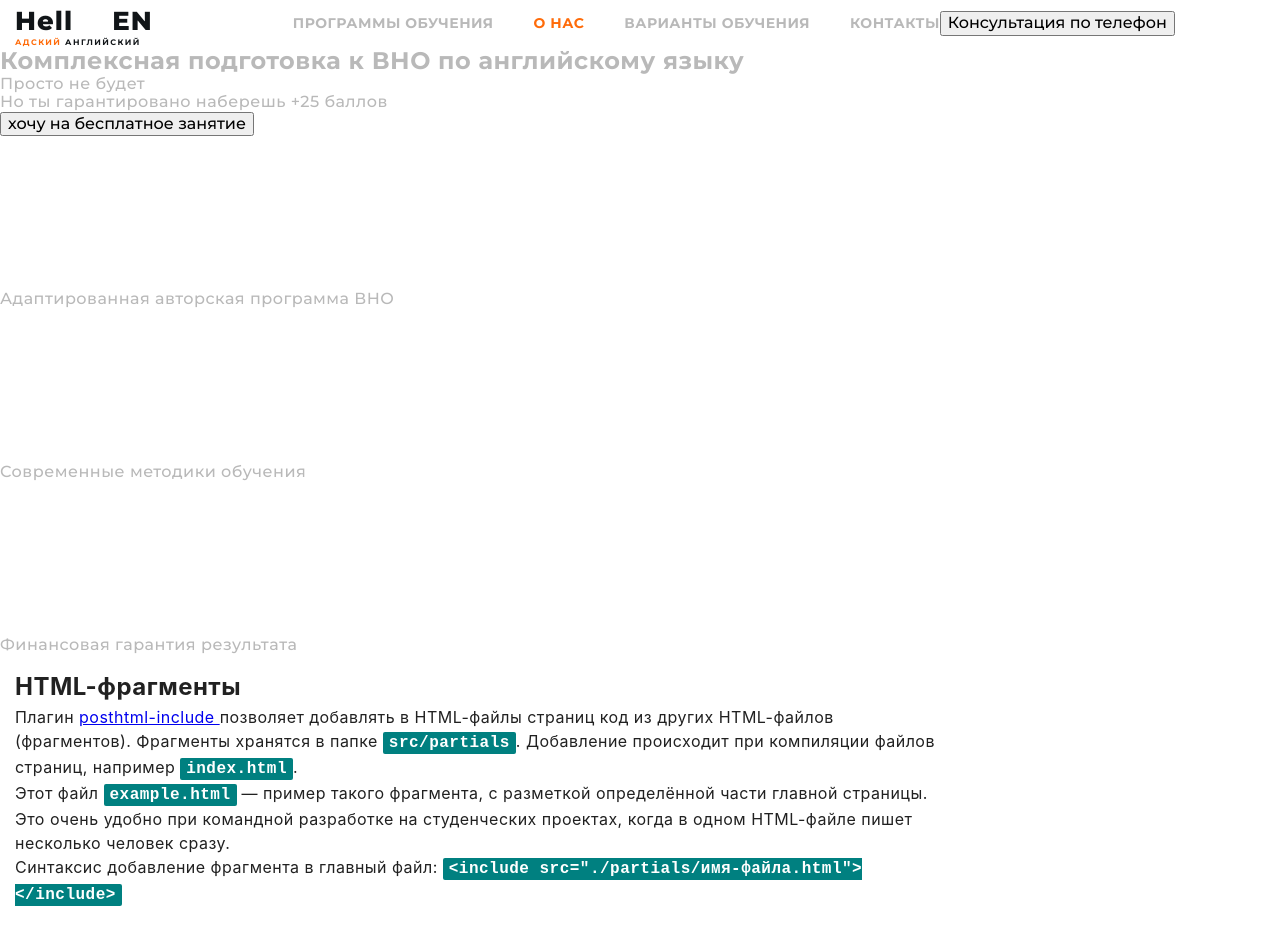
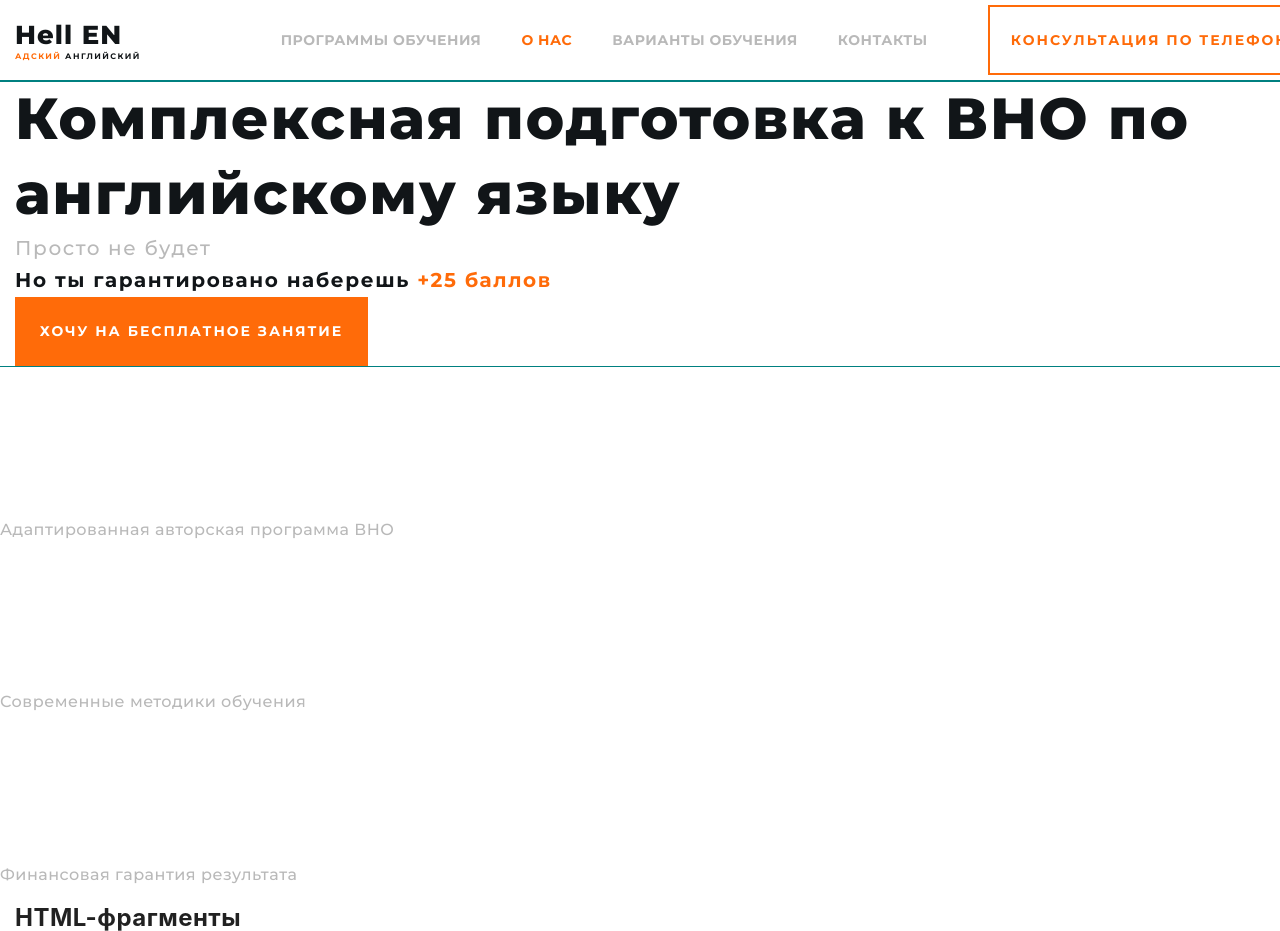
Before and after one commit to Irina-Blazhevich/group-project, a website built with Parcel: page src/index.html in a window 1280 px wide. Shown: the top 931 px of the page. Built offline with nearby package versions, Linux system fonts and the light colour scheme.

Commit message:
Добавляет стили для хедера и героя

```diff
--- a/src/partials/page-headr.html
+++ b/src/partials/page-headr.html
@@ -1,10 +1,10 @@
 <header class="#">
     <div class="container flex">
-    <div>
+    <div class="center-position">
         <p class="logo">Hell
-           <svg width="22" height="30">
+           <!-- <svg width="10" height="30">
                 <use></use>
-            </svg>
+            </svg>  -->
             EN
         </p>
         <p class="text-style"> <span class="hell-style">Адский</span> английский </p>
@@ -17,18 +17,18 @@
                 <li class="guide"><a href="#" class="quide-link">Варианты обучения</a></li>
                 <li class="guide"><a href="#" class="quide-link">Контакты</a></li>
             </ul>
-            <button>Консультация по телефон</button>
+            <button class="button-main">Консультация по телефону</button>
         </nav>
     </div>
 </header>
 <!-- Блок герой -->
 <section>
-  <h1> Комплексная подготовка к ВНО по английскому языку </h1>
-    <div>
-        <p>Просто не будет</p>
-        <p>Но ты гарантировано наберешь <span>+25 баллов</span></p>
-    </div>
-    <button>хочу на бесплатное занятие</button>
+<div class="container">
+  <h1 class="inscription-style"> Комплексная подготовка к ВНО по английскому языку </h1>
+        <p class="warnt">Просто не будет</p>
+        <p class="quarantee">Но ты гарантировано наберешь <span class="hell-style">+25 баллов</span></p>
+    <button class="desire-for-lesson">хочу на бесплатное занятие</button>
+</div>
     <ul>
         <li>
             <svg>
--- a/src/sass/base/_common.scss
+++ b/src/sass/base/_common.scss
@@ -38,4 +38,5 @@ padding-left: 15px;
 padding-right: 15px;
 margin-left: auto;
 margin-right: auto;
+outline: 1px solid teal;
 }
--- a/src/sass/components/_button.scss
+++ b/src/sass/components/_button.scss
@@ -0,0 +1,35 @@
+.button-main{
+width: 336px;
+height: 70px;
+// margin-top: 30px;
+margin-left: 60px;
+border: 2px solid $accent-color;
+
+font-weight: bold;
+font-size: 14px;
+line-height: 1.2;
+
+letter-spacing: 0.14em;
+text-transform: uppercase;
+
+color: $accent-color;
+
+
+background: $white-color;
+cursor: pointer;
+}
+.desire-for-lesson{
+width: 353px;
+height: 69px;
+
+font-weight: bold;
+font-size: 14px;
+line-height: 1.2;
+
+background: $accent-color;
+color: $white-color;
+letter-spacing: 0.14em;
+text-transform: uppercase;
+border: transparent;
+cursor: pointer;
+}
--- a/src/sass/layout/_page-headr.scss
+++ b/src/sass/layout/_page-headr.scss
@@ -34,6 +34,12 @@ align-items: center;
 .navigation{
 display: flex;
 }
+.center-position{
+display: flex;
+flex-direction: column;
+/* align-items: center; */
+justify-content: center;
+}
 .quide-link{
 text-decoration: none;
 
@@ -54,3 +60,8 @@ text-transform: uppercase;
 .about-us{
     color: $accent-color;
 }
+.quide-link{
+    display: block;
+    padding-top: 32px;
+    padding-bottom: 32px;
+}
--- a/src/sass/layout/_section-hero.scss
+++ b/src/sass/layout/_section-hero.scss
@@ -0,0 +1,27 @@
+.inscription-style{
+font-weight: 800;
+font-size: 58px;
+line-height: 130%;
+/* or 75px */
+
+letter-spacing: 0.03em;
+
+color: $logo-color;
+}
+.warnt{
+    font-weight: 500;
+font-size: 20px;
+line-height: 164.9%;
+
+letter-spacing: 0.08em;
+color: $nav-color;
+}
+.quarantee{
+    font-weight: bold;
+font-size: 20px;
+line-height: 164.9%;
+
+letter-spacing: 0.08em;
+
+color: $logo-color;
+}
--- a/src/sass/utils/_varibals.scss
+++ b/src/sass/utils/_varibals.scss
@@ -1,3 +1,4 @@
 $logo-color: #111518;
 $nav-color: #B9B9B9;
 $accent-color:  #FF6B09;
+$white-color: #FFFFFF;
```
